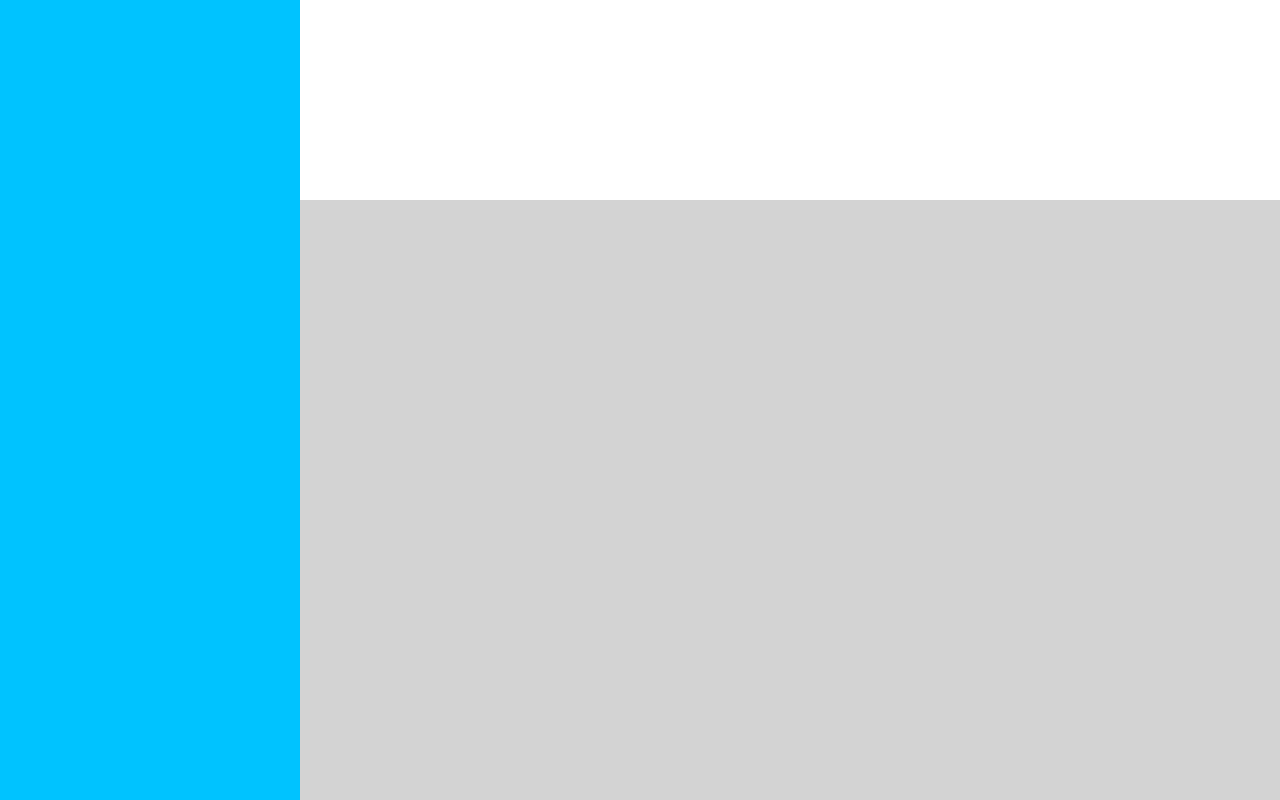
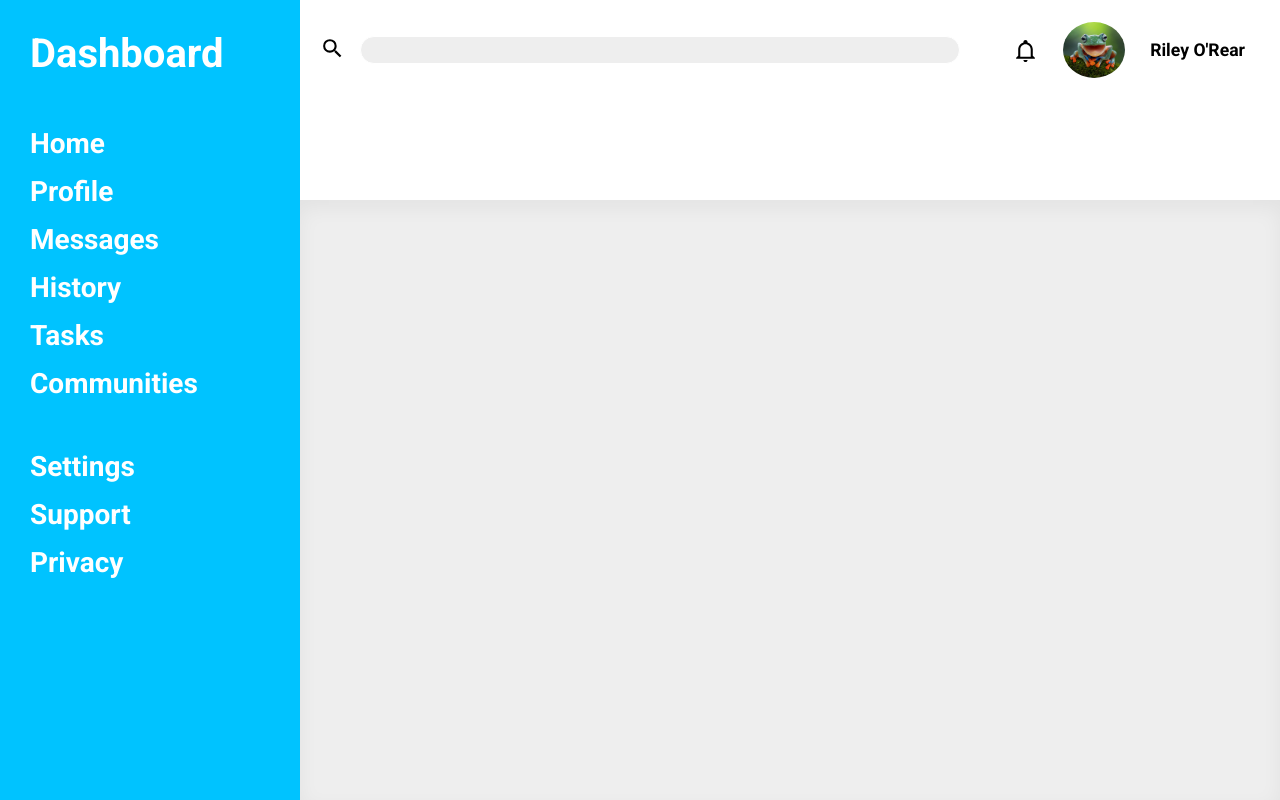
Before and after one commit to rileyorear/dashboard, a plain HTML site: page index.html in a window 1280 px wide. Drawn offline with Linux system fonts and the light colour scheme.

Commit message:
Add Menu bar and top half of header

```diff
--- a/index.html
+++ b/index.html
@@ -8,9 +8,44 @@
 </head>
 <body>
   <div class="container">
-    <div class="menu"></div>
-    <div class="header"></div>
-    <div class="content"></div>
+    <div class="menu">
+      <div class="title">Dashboard</div>
+      <div class="menu-section1">
+        <p>Home</p>
+        <p>Profile</p>
+        <p>Messages</p>
+        <p>History</p>
+        <p>Tasks</p>
+        <p>Communities</p>
+      </div>
+      <div class="menu-section2">
+        <p>Settings</p>
+        <p>Support</p>
+        <p>Privacy</p>
+      </div>
+    </div>
+
+    <div class="header">
+      <div class="top-header">
+        <div class="left-top-header">
+          <form>
+            <button type="submit"><img src="./assets/magnify.svg"></button>
+            <input type="search" name="search" id="search">
+          </form>
+        </div>
+        <div class="right-top-header">
+          <img src="./assets/bell-outline.svg">
+          <img class="frog" id="profile-image" src="./assets/frog.PNG">
+          <p class="profile-name">Riley O'Rear</p>
+        </div>
+      </div>
+      <div class="bottom-header"></div>
+    </div>
+
+    <div class="content">
+      <div class="left-content"></div>
+      <div class="right-content"></div>
+    </div>
   </div>
 </body>
 </html>
--- a/styles.css
+++ b/styles.css
@@ -1,10 +1,16 @@
+@import url('https://fonts.googleapis.com/css2?family=Roboto:ital,wght@0,100;0,300;0,400;0,500;0,700;1,300;1,400;1,500;1,700&display=swap');
+
 * {
   margin: 0px;
   padding: 0px;
 }
 
 body {
-  font-family: monospace;
+  font-family: Roboto;
+}
+
+img {
+  height: 25px;
 }
 
 .container {
@@ -16,13 +22,87 @@ body {
 .menu {
   background-color: rgb(0, 195, 255);
   grid-area: 1 / 1 / 3 / 2;
+  display: flex;
+  flex-direction: column;
+  gap: 50px;
+  padding: 30px 0 0 30px;
+  font-size: 1.75em;
+  font-weight: bold;
+  color: white;
+}
+
+.menu-section1, .menu-section2 {
+  display: flex;
+  flex-direction: column;
+  gap: 15px;
+}
+
+.title {
+  font-size: 2.5rem;
 }
 
 .header {
   grid-column: 2 / 3;
+  display: grid;
+  grid-template-rows: 1fr 1fr;
+  padding-left: 20px;
+}
+
+.top-header {
+  display: grid;
+  grid-template-columns: 2fr 1fr;
+  align-items: center;
+
+}
+
+.left-top-header {
+
+}
+
+form {
+  display: flex;
+  gap: 15px;
+}
+
+button {
+  background-color: white;
+  border: 0 solid white;
+}
+
+input[type="search"] {
+  background-color: #eeeeee;
+  border: 1px solid white;
+  border-radius: 15px;
+  width: 100%;
+  max-width: 700px;
+  min-width: 150px;
+  font-size: 14px;
+  padding-left: 12px;
+  padding-right: 12px;
+}
+
+.right-top-header {
+  justify-self: end;
+  padding: 0 35px 0 35px;
+  display: flex;
+  align-items: center;
+  gap: 25px;
+  flex-wrap: nowrap;
+}
+
+.profile-name {
+  font-weight: bold;
+  font-size: 1.1rem;
+
+}
+
+.frog {
+  height: 3.5rem;
+  border-radius: 50%;
 }
 
 .content {
-  background-color: lightgray;
+  background-color: #eeeeee;
   grid-area: 2 / 2 / 3 / 3;
+  box-shadow: inset 0 8px 20px 0px rgba(0, 0, 0, 0.05);
 }
```
Also changed, not shown: assets/bell-outline.svg (added), assets/frog.PNG (added), assets/magnify.svg (added).
